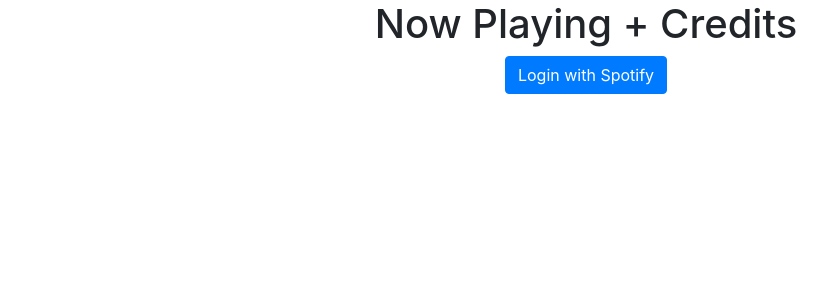
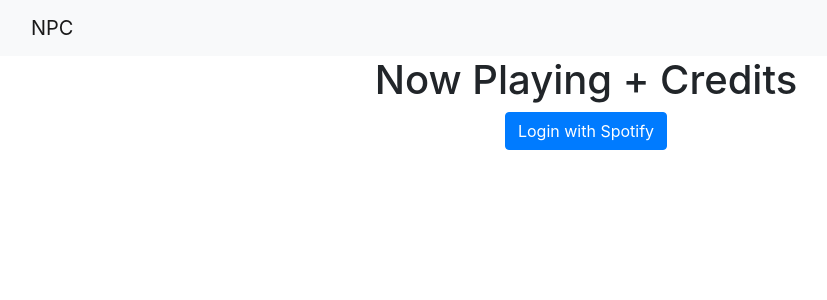
Before and after one commit to itskpalusa/npc, a React (Create React App) app: page / in a window 1280 px wide. Shown: the top 300 px of the page, without its empty margins (54-881 px from the left). Built offline with nearby package versions, Linux system fonts and the light colour scheme; no server answers.

Commit message:
navbar integration

```diff
--- a/src/App.js
+++ b/src/App.js
@@ -1,9 +1,11 @@
+// App.js
 import React, {useEffect, useState} from "react";
 
 import SpotifyPlayer from "./components/SpotifyPlayer";
 import CurrentlyPlayingCredits from "./components/CurrentlyPlayingCredits";
 // import History from "./components/History";
 import Login from "./components/Login";
+import Navbar from "./components/Navbar";
 
 const App = () => {
 	const [accessToken, setAccessToken] = useState("");
@@ -23,7 +25,14 @@ const App = () => {
 		setCurrentSong(song);
 	};
 
+	const handleLogout = () => {
+		// Clear access token
+		setAccessToken("");
+	};
+
 	return (
+		<div>
+			<Navbar handleLogout={handleLogout} accessToken={accessToken} />
 			<div className="container">
 				<div>
 					<div className="text-center">
@@ -51,6 +60,7 @@ const App = () => {
 
 				{/* <History accessToken={accessToken} /> */}
 			</div>
+		</div>
 	);
 };
 
```
Lines whose indentation alone changed are shown as unchanged.
